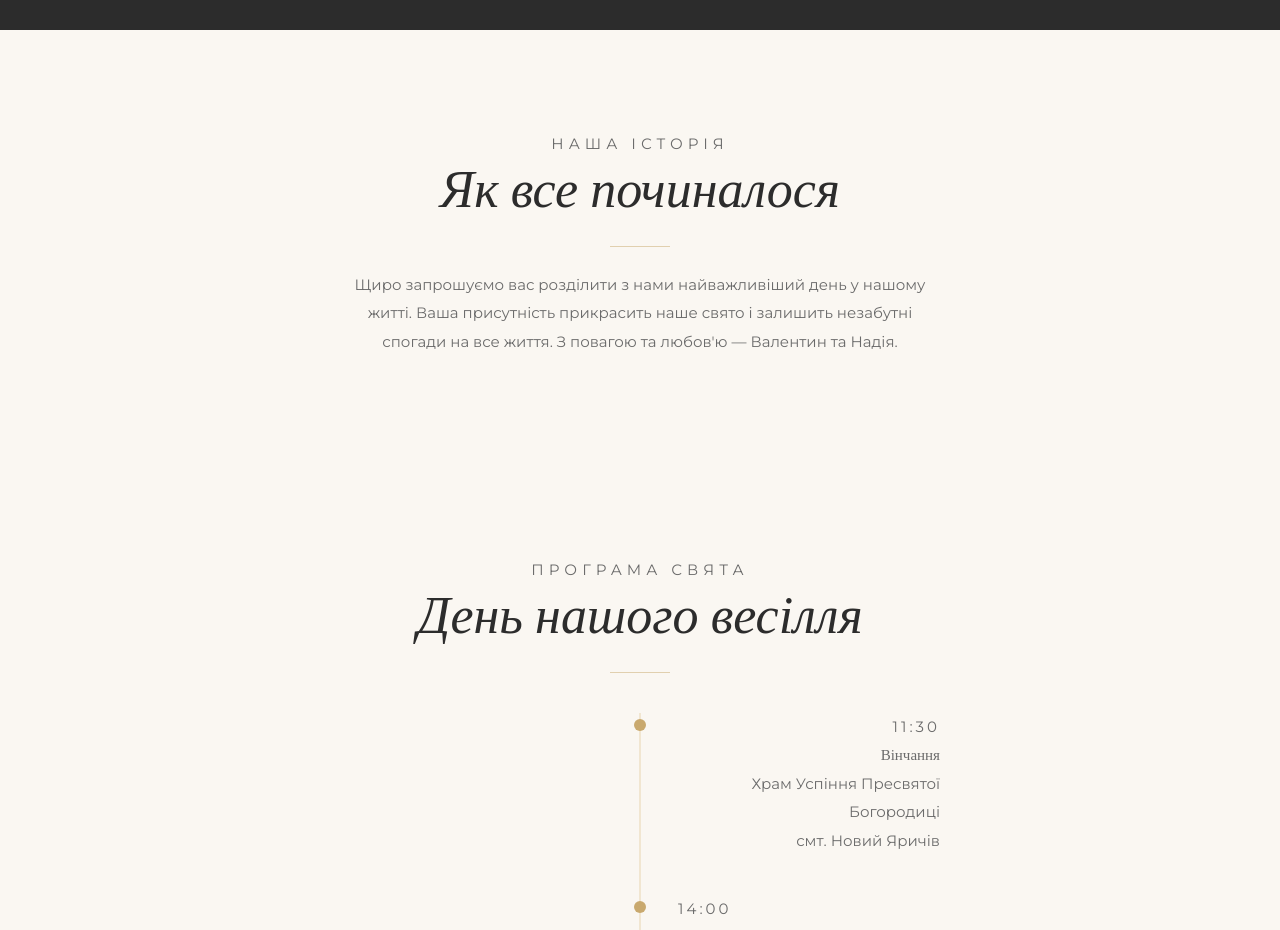
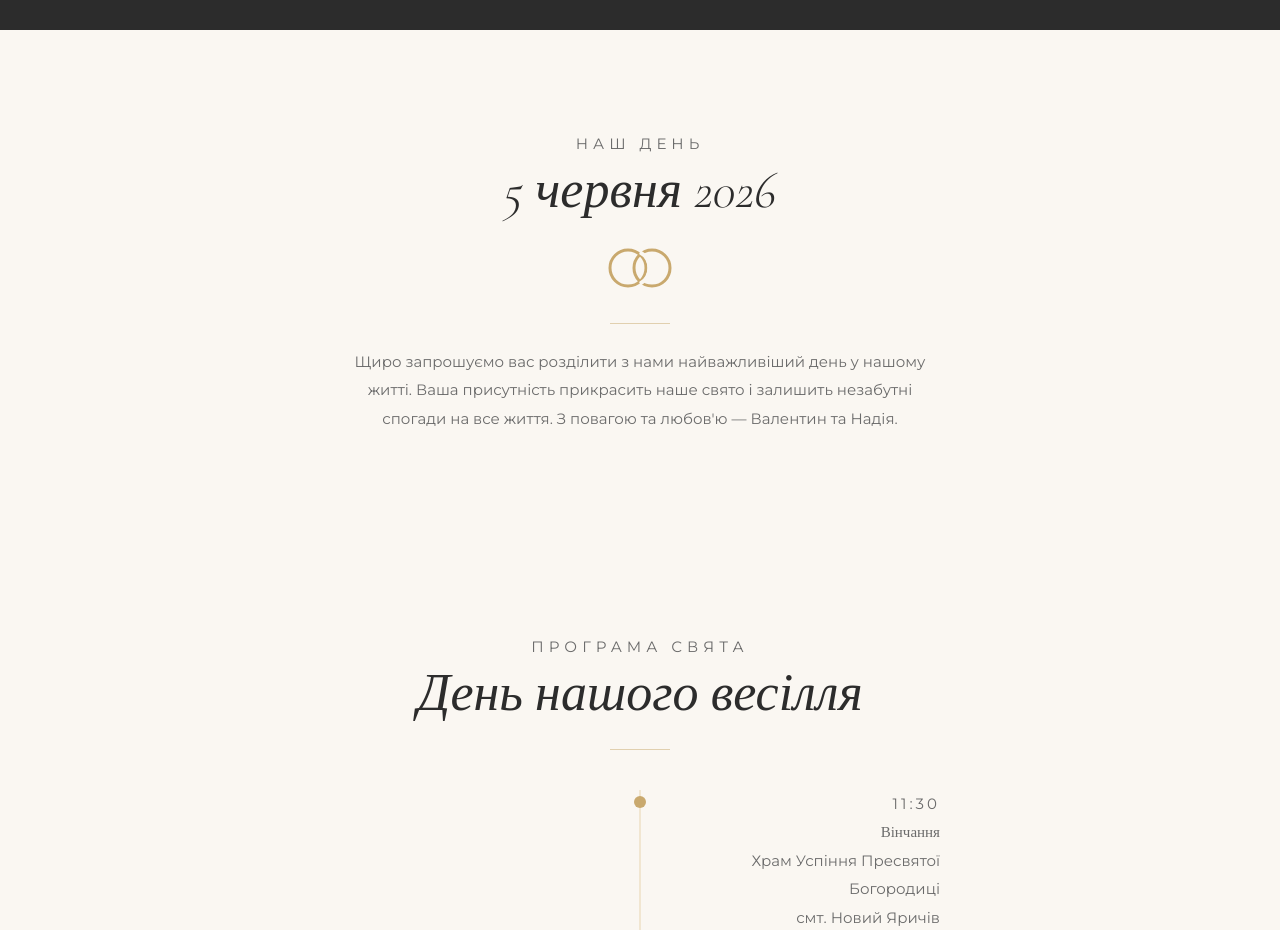
Before and after one commit to OleksandrDzindziura/wedding, a React (Vite) app: page / in a window 1280 px wide. Shown: the part 1040-1970 px from the top of the page. Built offline with nearby package versions, Linux system fonts and the light colour scheme.

Commit message:
кільця

```diff
--- a/src/App.css
+++ b/src/App.css
@@ -210,6 +210,12 @@
   color: var(--gray);
   max-width: 600px;
   margin: 0 auto;
+}
+
+.rings-icon {
+  font-size: 36px;
+  margin: 8px 0 4px;
+  letter-spacing: -8px;
 }
 
 .details-heart {
--- a/src/App.jsx
+++ b/src/App.jsx
@@ -152,10 +152,19 @@ export default function App() {
       {/* ── Countdown ── */}
       <Countdown date={WEDDING.date} />
 
-      {/* ── Our Story ── */}
+      {/* ── Our Day ── */}
       <div className="section">
-        <p className="section-label">Наша історія</p>
-        <h2>Як все починалося</h2>
+        <p className="section-label">Наш день</p>
+        <h2>5 червня 2026</h2>
+        <div className="rings-icon">
+          <svg width="80" height="44" viewBox="0 0 80 44" fill="none" xmlns="http://www.w3.org/2000/svg">
+            <circle cx="28" cy="22" r="18" stroke="#c9a96e" strokeWidth="3" fill="none"/>
+            <circle cx="52" cy="22" r="18" stroke="#c9a96e" strokeWidth="3" fill="none"
+              style={{clipPath: 'none'}}/>
+            {/* overlap mask — права частина лівого кільця перекриває ліву частину правого */}
+            <path d="M40 6.2 A18 18 0 0 1 40 37.8" stroke="#faf7f2" strokeWidth="4" fill="none"/>
+          </svg>
+        </div>
         <div className="gold-divider" />
         <p>
           Щиро запрошуємо вас розділити з нами найважливіший день у нашому житті.
```
